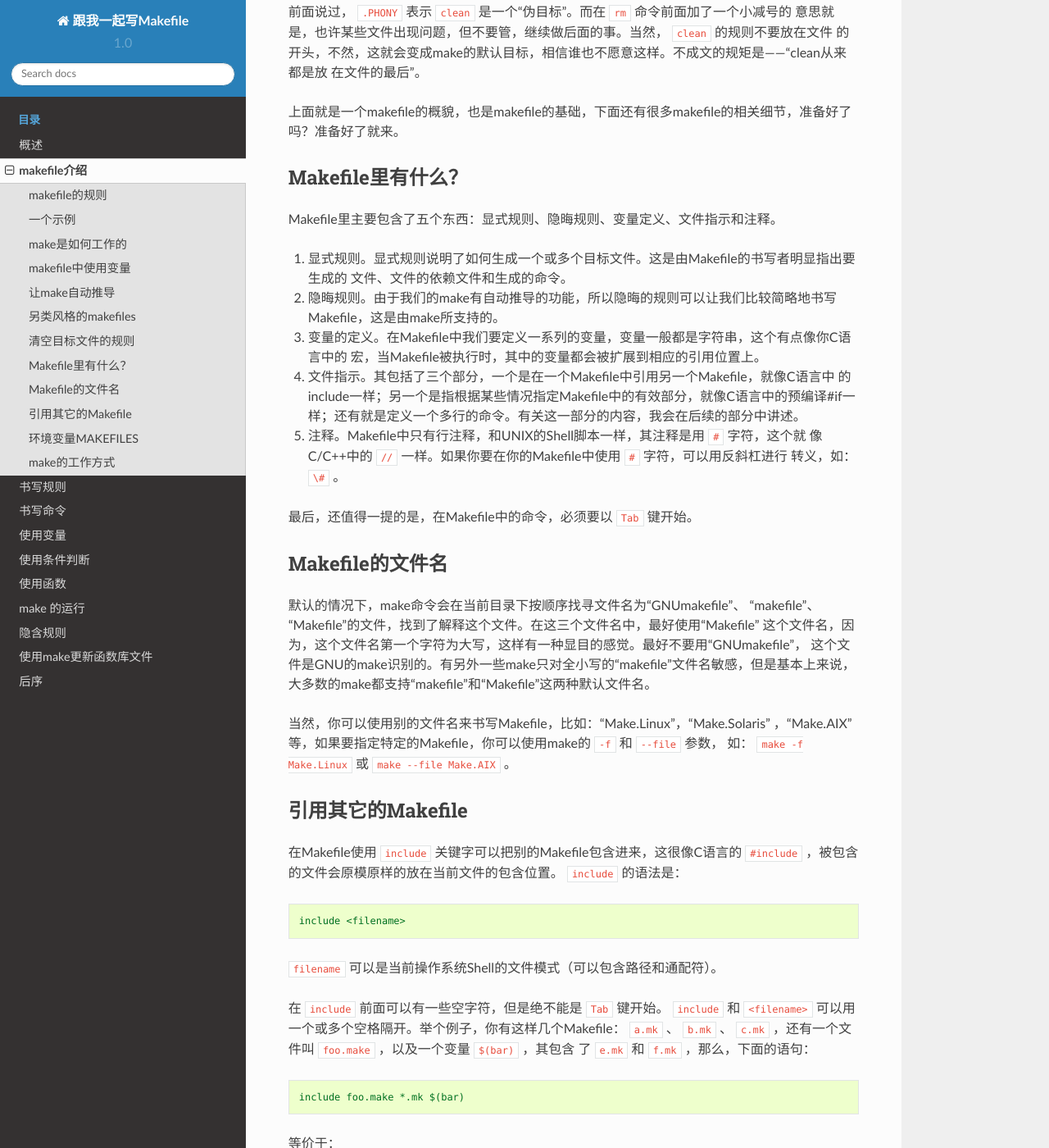
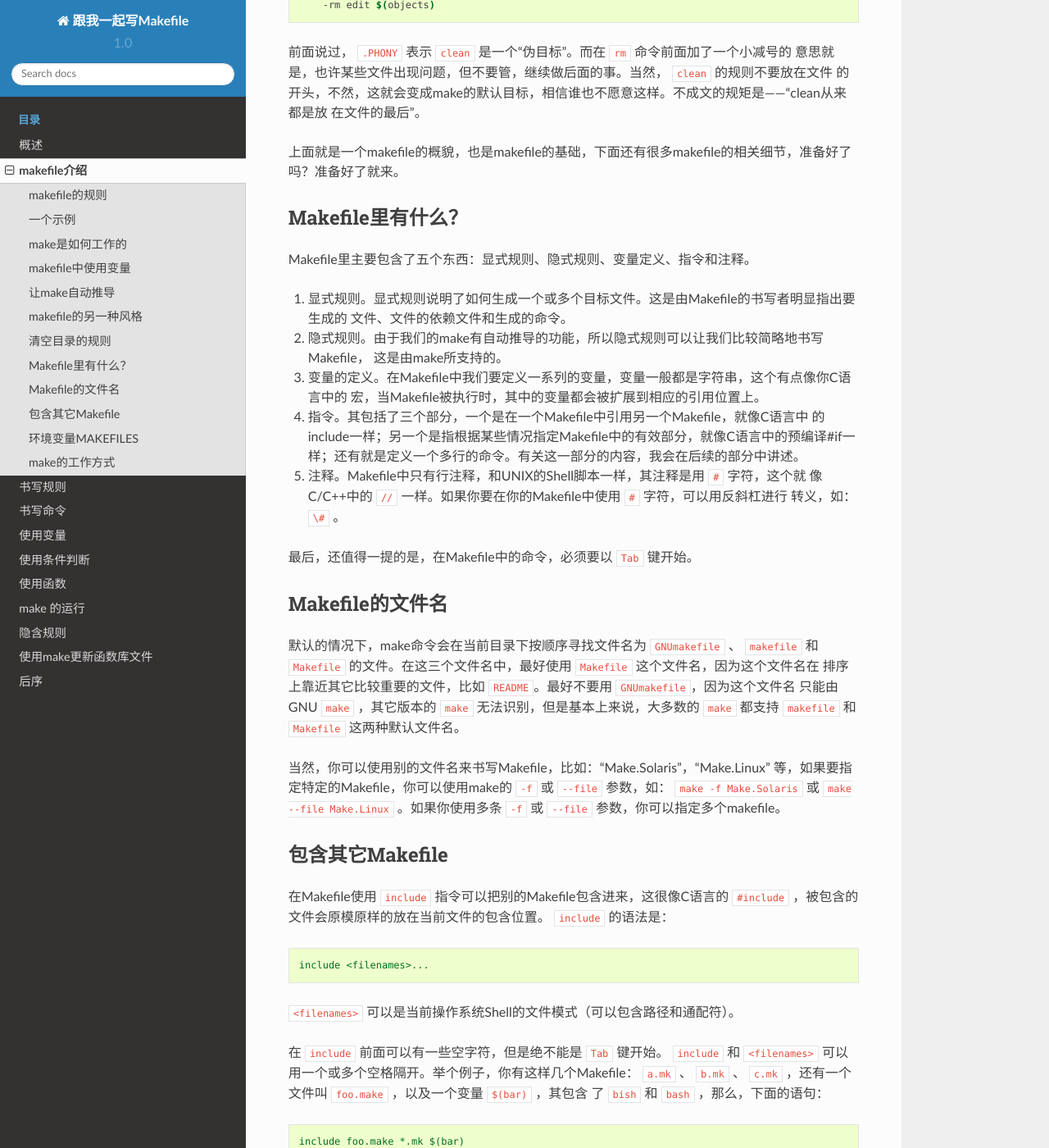
Before and after one commit to seisman/how-to-write-makefile, a Sphinx documentation site: the page built from source/introduction.rst, in a window 1280 px wide and 1400 px high, scrolled down 5832 px. Shown: the whole window at 82% size. Built offline with Sphinx 7.4.7 and the Read the Docs theme 2.0.0, drawn with Linux system fonts in a browser that asks for light colours; some of the changed text lies outside the part shown.

Commit message:
Update Introduction rst
1. 将 executable 统一译为可执行文件
2. 根据 GNU Make manual 更新部分标准术语，如 recipe
3. 理顺部分句子语言
4. 将 directive 的翻译统一为“指令”

```diff
--- a/source/functions.rst
+++ b/source/functions.rst
@@ -503,7 +503,7 @@ shell函数也不像其它的函数。顾名思义，它的参数应该就是操
 
 注意，这个函数会新生成一个Shell程序来执行命令，所以你要注意其运行性能，如果你的Makefile中
 有一些比较复杂的规则，并大量使用了这个函数，那么对于你的系统性能是有害的。特别是Makefile的
-隐晦的规则可能会让你的shell函数执行的次数比你想像的多得多。
+隐式规则可能会让你的shell函数执行的次数比你想像的多得多。
 
 控制make的函数
 --------------
--- a/source/introduction.rst
+++ b/source/introduction.rst
@@ -22,22 +22,22 @@ makefile的规则
 .. code-block:: makefile
 
     target ... : prerequisites ...
-        command
+        recipe
         ...
         ...
 
 target
-    可以是一个object file（目标文件），也可以是一个执行文件，还可以是一个标签（label）。对
+    可以是一个object file（目标文件），也可以是一个可执行文件，还可以是一个标签（label）。对
     于标签这种特性，在后续的“伪目标”章节中会有叙述。
 prerequisites
-    生成该target所依赖的文件和/或target
-command
-    该target要执行的命令（任意的shell命令）
+    生成该target所依赖的文件和/或target。
+recipe
+    该target要执行的命令（任意的shell命令）。
 
 这是一个文件的依赖关系，也就是说，target这一个或多个的目标文件依赖于prerequisites中的文件，
 其生成规则定义在command中。说白一点就是说::
 
-    prerequisites中如果有一个以上的文件比target文件要新的话，command所定义的命令就会被执行。
+    prerequisites中如果有一个以上的文件比target文件要新的话，recipe所定义的命令就会被执行。
 
 这就是makefile的规则，也就是makefile中最核心的内容。
 
@@ -48,7 +48,7 @@ command
 一个示例
 --------
 
-正如前面所说，如果一个工程有3个头文件和8个c文件，为了完成前面所述的那三个规则，我们的makefile
+正如前面所说，如果一个工程有3个头文件和8个C文件，为了完成前面所述的那三个规则，我们的makefile
 应该是下面的这个样子的。
 
 .. code-block:: makefile
@@ -80,20 +80,20 @@ command
 
 反斜杠（ ``\`` ）是换行符的意思。这样比较便于makefile的阅读。我们可以把这个内容保存在名字
 为“makefile”或“Makefile”的文件中，然后在该目录下直接输入命令 ``make`` 就可以生成执行文
-件edit。如果要删除执行文件和所有的中间目标文件，那么，只要简单地执行一下 ``make clean`` 就
+件edit。如果要删除可执行文件和所有的中间目标文件，那么，只要简单地执行一下 ``make clean`` 就
 可以了。
 
-在这个makefile中，目标文件（target）包含：执行文件edit和中间目标文件（ ``*.o`` ），依赖文
+在这个makefile中，目标文件（target）包含：可执行文件edit和中间目标文件（ ``*.o`` ），依赖文
 件（prerequisites）就是冒号后面的那些 ``.c`` 文件和 ``.h`` 文件。每一个 ``.o`` 文件都有
-一组依赖文件，而这些 ``.o`` 文件又是执行文件 ``edit`` 的依赖文件。依赖关系的实质就是说明了目
+一组依赖文件，而这些 ``.o`` 文件又是可执行文件 ``edit`` 的依赖文件。依赖关系的实质就是说明了目
 标文件是由哪些文件生成的，换言之，目标文件是哪些文件更新的。
 
-在定义好依赖关系后，后续的那一行定义了如何生成目标文件的操作系统命令，一定要以一个 ``Tab`` 键
+在定义好依赖关系后，后续的recipe行定义了如何生成目标文件的操作系统命令，一定要以一个 ``Tab`` 键
 作为开头。记住，make并不管命令是怎么工作的，他只管执行所定义的命令。make会比较targets文件
 和prerequisites文件的修改日期，如果prerequisites文件的日期要比targets文件的日期要新，或
 者target不存在的话，那么，make就会执行后续定义的命令。
 
-这里要说明一点的是， ``clean`` 不是一个文件，它只不过是一个动作名字，有点像c语言中的label一
+这里要说明一点的是， ``clean`` 不是一个文件，它只不过是一个动作名字，有点像C语言中的label一
 样，其冒号后什么也没有，那么，make就不会自动去找它的依赖性，也就不会自动执行其后所定义的命令。
 要执行其后的命令，就要在make命令后明显得指出这个label的名字。这样的方法非常有用，我们可以在一
 个makefile中定义不用的编译或是和编译无关的命令，比如程序的打包，程序的备份，等等。
@@ -110,8 +110,8 @@ make是如何工作的
    文件新，那么，他就会执行后面所定义的命令来生成 ``edit`` 这个文件。
 #. 如果 ``edit`` 所依赖的 ``.o`` 文件也不存在，那么make会在当前文件中找目标为 ``.o`` 文件
    的依赖性，如果找到则再根据那一个规则生成 ``.o`` 文件。（这有点像一个堆栈的过程）
-#. 当然，你的C文件和H文件是存在的啦，于是make会生成 ``.o`` 文件，然后再用 ``.o`` 文件生
-   成make的终极任务，也就是执行文件 ``edit`` 了。
+#. 当然，你的C文件和头文件是存在的啦，于是make会生成 ``.o`` 文件，然后再用 ``.o`` 文件生
+   成make的终极任务，也就是可执行文件 ``edit`` 了。
 
 这就是整个make的依赖性，make会一层又一层地去找文件的依赖关系，直到最终编译出第一个目标文件。在
 找寻的过程中，如果出现错误，比如最后被依赖的文件找不到，那么make就会直接退出，并报错，而对于所
@@ -222,12 +222,12 @@ GNU的make很强大，它可以自动推导文件以及文件依赖关系后面
     clean :
         rm edit $(objects)
 
-这种方法，也就是make的“隐晦规则”。上面文件内容中， ``.PHONY`` 表示 ``clean`` 是个伪目标
+这种方法就是make的“隐式规则”。上面文件内容中， ``.PHONY`` 表示 ``clean`` 是个伪目标
 文件。
 
-关于更为详细的“隐晦规则”和“伪目标文件”，我会在后续给你一一道来。
+关于更为详细的“隐式规则”和“伪目标文件”，我会在后续给你一一道来。
 
-另类风格的makefiles
+makefile的另一种风格
 -------------------
 
 既然我们的make可以自动推导命令，那么我看到那堆 ``.o`` 和 ``.h`` 的依赖就有点不爽，那么多的
@@ -250,14 +250,17 @@ GNU的make很强大，它可以自动推导文件以及文件依赖关系后面
     clean :
         rm edit $(objects)
 
-这种风格，让我们的makefile变得很简单，但我们的文件依赖关系就显得有点凌乱了。鱼和熊掌不可兼得。
+这里 ``defs.h`` 是所有目标文件的依赖文件， ``command.h`` 和 ``buffer.h`` 是对应目标文件的
+依赖文件。
+
+这种风格能让我们的makefile变得很短，但我们的文件依赖关系就显得有点凌乱了。鱼和熊掌不可兼得。
 还看你的喜好了。我是不喜欢这种风格的，一是文件的依赖关系看不清楚，二是如果文件一多，要加入几个
 新的 ``.o`` 文件，那就理不清楚了。
 
-清空目标文件的规则
+清空目录的规则
 ------------------
 
-每个Makefile中都应该写一个清空目标文件（ ``.o`` 和执行文件）的规则，这不仅便于重编译，也很
+每个Makefile中都应该写一个清空目标文件（ ``.o`` ）和可执行文件的规则，这不仅便于重编译，也很
 利于保持文件的清洁。这是一个“修养”（呵呵，还记得我的《编程修养》吗）。一般的风格都是：
 
 .. code-block:: makefile
@@ -284,15 +287,15 @@ GNU的make很强大，它可以自动推导文件以及文件依赖关系后面
 Makefile里有什么？
 ------------------
 
-Makefile里主要包含了五个东西：显式规则、隐晦规则、变量定义、文件指示和注释。
+Makefile里主要包含了五个东西：显式规则、隐式规则、变量定义、指令和注释。
 
 #. 显式规则。显式规则说明了如何生成一个或多个目标文件。这是由Makefile的书写者明显指出要生成的
    文件、文件的依赖文件和生成的命令。
-#. 隐晦规则。由于我们的make有自动推导的功能，所以隐晦的规则可以让我们比较简略地书写
-   Makefile，这是由make所支持的。
+#. 隐式规则。由于我们的make有自动推导的功能，所以隐式规则可以让我们比较简略地书写Makefile，
+   这是由make所支持的。
 #. 变量的定义。在Makefile中我们要定义一系列的变量，变量一般都是字符串，这个有点像你C语言中的
    宏，当Makefile被执行时，其中的变量都会被扩展到相应的引用位置上。
-#. 文件指示。其包括了三个部分，一个是在一个Makefile中引用另一个Makefile，就像C语言中
+#. 指令。其包括了三个部分，一个是在一个Makefile中引用另一个Makefile，就像C语言中
    的include一样；另一个是指根据某些情况指定Makefile中的有效部分，就像C语言中的预编译#if一
    样；还有就是定义一个多行的命令。有关这一部分的内容，我会在后续的部分中讲述。
 #. 注释。Makefile中只有行注释，和UNIX的Shell脚本一样，其注释是用 ``#`` 字符，这个就
@@ -304,32 +307,33 @@ Makefile里主要包含了五个东西：显式规则、隐晦规则、变量定
 Makefile的文件名
 ----------------
 
-默认的情况下，make命令会在当前目录下按顺序找寻文件名为“GNUmakefile”、
-“makefile”、“Makefile”的文件，找到了解释这个文件。在这三个文件名中，最好使用“Makefile”
-这个文件名，因为，这个文件名第一个字符为大写，这样有一种显目的感觉。最好不要用“GNUmakefile”，
-这个文件是GNU的make识别的。有另外一些make只对全小写的“makefile”文件名敏感，但是基本上来说，
-大多数的make都支持“makefile”和“Makefile”这两种默认文件名。
+默认的情况下，make命令会在当前目录下按顺序寻找文件名为 ``GNUmakefile`` 、 ``makefile`` 和
+``Makefile`` 的文件。在这三个文件名中，最好使用 ``Makefile`` 这个文件名，因为这个文件名在
+排序上靠近其它比较重要的文件，比如 ``README``。最好不要用 ``GNUmakefile``，因为这个文件名
+只能由GNU ``make`` ，其它版本的 ``make`` 无法识别，但是基本上来说，大多数的 ``make`` 都支持
+``makefile`` 和 ``Makefile`` 这两种默认文件名。
 
-当然，你可以使用别的文件名来书写Makefile，比如：“Make.Linux”，“Make.Solaris”
-，“Make.AIX”等，如果要指定特定的Makefile，你可以使用make的 ``-f`` 和 ``--file`` 参数，
-如： ``make -f Make.Linux`` 或 ``make --file Make.AIX`` 。
+当然，你可以使用别的文件名来书写Makefile，比如：“Make.Solaris”，“Make.Linux”
+等，如果要指定特定的Makefile，你可以使用make的 ``-f`` 或 ``--file`` 参数，如：
+``make -f Make.Solaris`` 或 ``make --file Make.Linux`` 。如果你使用多条 ``-f`` 或 ``--file``
+参数，你可以指定多个makefile。
 
-引用其它的Makefile
+包含其它Makefile
 ------------------
 
-在Makefile使用 ``include`` 关键字可以把别的Makefile包含进来，这很像C语言的
+在Makefile使用 ``include`` 指令可以把别的Makefile包含进来，这很像C语言的
 ``#include`` ，被包含的文件会原模原样的放在当前文件的包含位置。 ``include`` 的语法是：
 
 .. code-block:: makefile
 
-    include <filename>
+    include <filenames>...
 
-``filename`` 可以是当前操作系统Shell的文件模式（可以包含路径和通配符）。
+``<filenames>`` 可以是当前操作系统Shell的文件模式（可以包含路径和通配符）。
 
 在 ``include`` 前面可以有一些空字符，但是绝不能是 ``Tab`` 键开始。 ``include`` 和
-``<filename>`` 可以用一个或多个空格隔开。举个例子，你有这样几个Makefile： ``a.mk`` 、
+``<filenames>`` 可以用一个或多个空格隔开。举个例子，你有这样几个Makefile： ``a.mk`` 、
 ``b.mk`` 、 ``c.mk`` ，还有一个文件叫 ``foo.make`` ，以及一个变量 ``$(bar)`` ，其包含
-了 ``e.mk`` 和 ``f.mk`` ，那么，下面的语句：
+了 ``bish`` 和 ``bash`` ，那么，下面的语句：
 
 .. code-block:: makefile
 
@@ -339,7 +343,7 @@ Makefile的文件名
 
 .. code-block:: makefile
 
-    include foo.make a.mk b.mk c.mk e.mk f.mk
+    include foo.make a.mk b.mk c.mk bish bash
 
 make命令开始时，会找寻 ``include`` 所指出的其它Makefile，并把其内容安置在当前的位置。就好
 像C/C++的 ``#include`` 指令一样。如果文件都没有指定绝对路径或是相对路径的话，make会在当前目
@@ -347,8 +351,12 @@ make命令开始时，会找寻 ``include`` 所指出的其它Makefile，并把
 
 #. 如果make执行时，有 ``-I`` 或 ``--include-dir`` 参数，那么make就会在这个参数所指定的目
    录下去寻找。
-#. 如果目录 ``<prefix>/include`` （一般是： ``/usr/local/bin`` 或
-   ``/usr/include`` ）存在的话，make也会去找。
+#. 接下来按顺序寻找目录 ``<prefix>/include`` （一般是 ``/usr/local/bin`` ）、
+``/usr/gnu/include`` 、 ``/usr/local/include`` 、 ``/usr/include`` 。
+
+环境变量 ``.INCLUDE_DIRS`` 包含当前 make 会寻找的目录列表。你应当避免使用命令行参数
+``-I`` 来寻找以上这些默认目录，否则会使得 ``make`` “忘掉”所有已经设定的包含目录，包括默认
+目录。
 
 如果有文件没有找到的话，make会生成一条警告信息，但不会马上出现致命错误。它会继续载入其它的
 文件，一旦完成makefile的读取，make会再重试这些没有找到，或是不能读取的文件，如果还是
@@ -357,15 +365,15 @@ make命令开始时，会找寻 ``include`` 所指出的其它Makefile，并把
 
 .. code-block:: makefile
 
-    -include <filename>
+    -include <filenames>...
 
-其表示，无论include过程中出现什么错误，都不要报错继续执行。和其它版本make兼容的相关命令
-是sinclude，其作用和这一个是一样的。
+其表示，无论include过程中出现什么错误，都不要报错继续执行。如果要和其它版本 ``make`` 兼容，
+可以使用 ``sinclude`` 代替 ``-include`` 。
 
 环境变量MAKEFILES
 -----------------
 
-如果你的当前环境中定义了环境变量 ``MAKEFILES`` ，那么，make会把这个变量中的值做一个类似于
+如果你的当前环境中定义了环境变量 ``MAKEFILES`` ，那么make会把这个变量中的值做一个类似于
 ``include`` 的动作。这个变量中的值是其它的Makefile，用空格分隔。只是，它和 ``include`` 不
 同的是，从这个环境变量中引入的Makefile的“目标”不会起作用，如果环境变量中定义的文件发现
 错误，make也会不理。
@@ -382,7 +390,7 @@ GNU的make工作时的执行步骤如下：（想来其它的make也是类似）
 #. 读入所有的Makefile。
 #. 读入被include的其它Makefile。
 #. 初始化文件中的变量。
-#. 推导隐晦规则，并分析所有规则。
+#. 推导隐式规则，并分析所有规则。
 #. 为所有的目标文件创建依赖关系链。
 #. 根据依赖关系，决定哪些目标要重新生成。
 #. 执行生成命令。
--- a/source/overview.rst
+++ b/source/overview.rst
@@ -30,7 +30,7 @@ makefile带来的好处就是——“自动化编译”，一旦写好，只需
 
 在此，我想多说关于程序编译的一些规范和方法。一般来说，无论是C还是C++，首先要把源文件编译成中间
 代码文件，在Windows下也就是 ``.obj`` 文件，UNIX下是 ``.o`` 文件，即Object File，这个动
-作叫做编译（compile）。然后再把大量的Object File合成执行文件，这个动作叫作链接（link）。
+作叫做编译（compile）。然后再把大量的Object File合成可执行文件，这个动作叫作链接（link）。
 
 编译时，编译器需要的是语法的正确，函数与变量的声明的正确。对于后者，通常是你需要告诉编译器头文
 件的所在位置（头文件中应该只是声明，而定义应该放在C/C++文件中），只要所有的语法正确，编译器就
@@ -44,7 +44,7 @@ makefile带来的好处就是——“自动化编译”，一旦写好，只需
 叫“库文件”（Library File），也就是 ``.lib`` 文件，在UNIX下，是Archive File，也就是
 ``.a`` 文件。
 
-总结一下，源文件首先会生成中间目标文件，再由中间目标文件生成执行文件。在编译时，编译器只检测程
+总结一下，源文件首先会生成中间目标文件，再由中间目标文件生成可执行文件。在编译时，编译器只检测程
 序语法和函数、变量是否被声明。如果函数未被声明，编译器会给出一个警告，但可以生成Object File。
 而在链接程序时，链接器会在所有的Object File中找寻函数的实现，如果找不到，那到就会报链接错误码
 （Linker Error），在VC下，这种错误一般是： ``Link 2001错误`` ，意思说是说，链接器未能找到
```
Also changed, not shown: source/variables.rst (+4 -4 lines).
